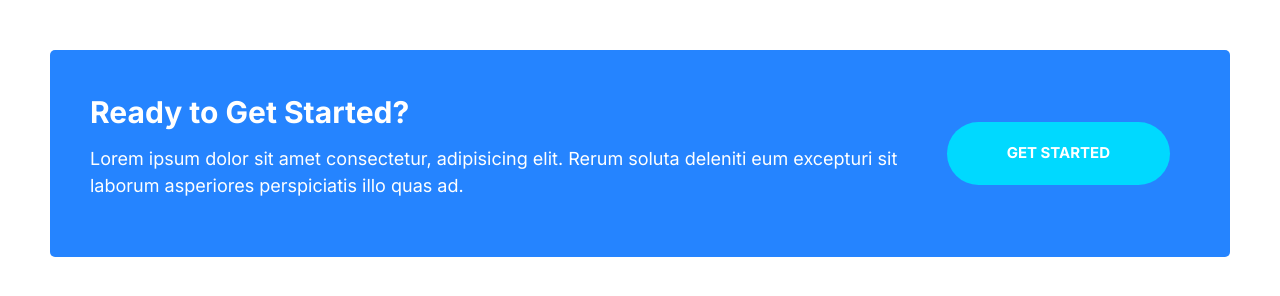
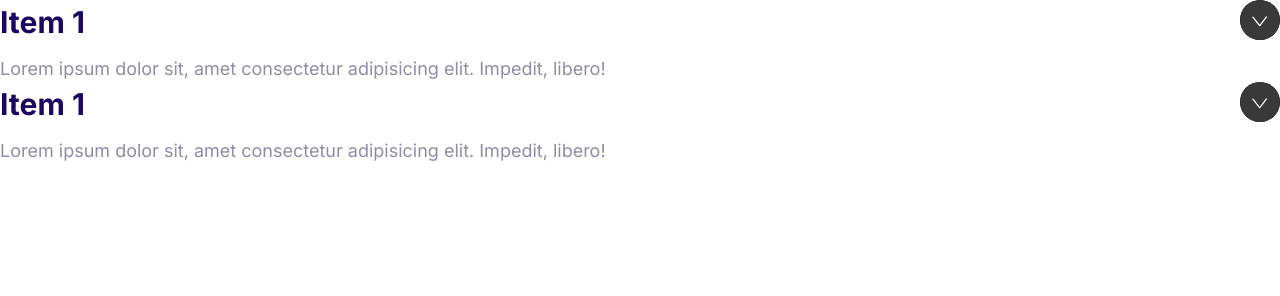
Before and after one commit to Robin925/moshify, a plain HTML site: page index.html in a window 1280 px wide. Drawn offline with Linux system fonts and the light colour scheme.

Commit message:
Build Collapsibles.

```diff
--- a/css/style.css
+++ b/css/style.css
@@ -168,10 +168,14 @@ a {
 
 .icon--primary {
     fill: var(--color-primary);
+    background: black;
+    border-radius: 100%;
 }
 
 .icon--white {
     fill: white;
+    background: black;
+    border-radius: 100%;
 }
 
 .icon-container {
@@ -515,3 +519,37 @@ a {
     }
 
 }
+
+/* Collapsibles */
+.collapsible__header {
+    display: flex;
+    justify-content: space-between;
+}
+
+.collapsible__heading {
+    margin-top: 0;
+    font-size: 3rem;
+}
+
+.collapsible__chevron {
+    transform: rotate(-90deg);
+    transition: transform 0.3s;
+}
+
+.collapsible__content {
+    /* display: none; */
+    max-height: 0;
+    overflow: hidden;
+    opacity: 0;
+    transition: all 0.3s;
+}
+
+.collapsible--expanded .collapsible__chevron {
+    transform: rotate(0);
+}
+
+.collapsible--expanded .collapsible__content {
+    /* display: block; */
+    max-height: 100vh;
+    opacity: 1;
+}
--- a/index.html
+++ b/index.html
@@ -10,15 +10,31 @@
     <link rel="stylesheet" href="css/normalize.css">
     <link rel="stylesheet" href="css/style.css">
 </head>
-    <body style="padding: 5rem;">
-        <div class="callout callout--primary">
-          <div class="grid grid--1x2">
-            <div class="callout__content">
-              <h2 class="callout__heading">Ready to Get Started?</h2>
-              <p>Lorem ipsum dolor sit amet consectetur, adipisicing elit. Rerum soluta deleniti eum excepturi sit laborum asperiores perspiciatis illo quas ad.</p>
-            </div>
-            <a href="" class="btn btn--secondary btn--stretched">Get Started</a>
+    <body>
+        <div class="collapsible collapsible--expanded">
+          <header class="collapsible__header">
+              <h2 class="collapsible__heading">Item 1</h2>
+                <svg class="icon icon--white collapsible__chevron">
+                    <!-- <use xlink:href="images/sprite.svg#chevron"></use> -->
+                    <svg id="Layer_1" data-name="Layer 1" xmlns="http://www.w3.org/2000/svg" viewBox="0 0 51 51"><defs><style>.cls-1{fill:#393939;}.cls-2{fill:#fff;}</style></defs><circle class="cls-1" cx="25.5" cy="25.5" r="25.5"/><rect class="cls-2" x="24.4" y="27.9" width="1.6" height="15.24" rx="0.8" transform="matrix(0.78, -0.63, 0.63, 0.78, -21.26, 15.39)"/><rect class="cls-2" x="33.3" y="27.9" width="1.6" height="15.24" rx="0.8" transform="translate(24 -21.9) rotate(37.3)"/></svg>
+                </svg>
+          </header>
+          <div class="collapsible__content">
+            Lorem ipsum dolor sit, amet consectetur adipisicing elit. Impedit, libero!
           </div>
         </div>
+        <div class="collapsible collapsible--expanded">
+          <header class="collapsible__header">
+              <h2 class="collapsible__heading">Item 1</h2>
+                <svg class="icon icon--white collapsible__chevron">
+                    <!-- <use xlink:href="images/sprite.svg#chevron"></use> -->
+                    <svg id="Layer_1" data-name="Layer 1" xmlns="http://www.w3.org/2000/svg" viewBox="0 0 51 51"><defs><style>.cls-1{fill:#393939;}.cls-2{fill:#fff;}</style></defs><circle class="cls-1" cx="25.5" cy="25.5" r="25.5"/><rect class="cls-2" x="24.4" y="27.9" width="1.6" height="15.24" rx="0.8" transform="matrix(0.78, -0.63, 0.63, 0.78, -21.26, 15.39)"/><rect class="cls-2" x="33.3" y="27.9" width="1.6" height="15.24" rx="0.8" transform="translate(24 -21.9) rotate(37.3)"/></svg>
+                </svg>
+          </header>
+          <div class="collapsible__content">
+            Lorem ipsum dolor sit, amet consectetur adipisicing elit. Impedit, libero!
+          </div>
+        </div>
+        <script src="js/main.js"></script>
     </body>
 </html>
--- /dev/null
+++ b/js/main.js
@@ -0,0 +1,6 @@
+const collapsibles = document.querySelectorAll(".collapsible");
+collapsibles.forEach((item) =>
+  item.addEventListener("click", function () {
+    this.classList.toggle("collapsible--expanded");
+  })
+);
```
Also changed, not shown: components/collapsibles.html (added, +13 -0 lines), images/chevron.svg (added), images/sprite.svg.
